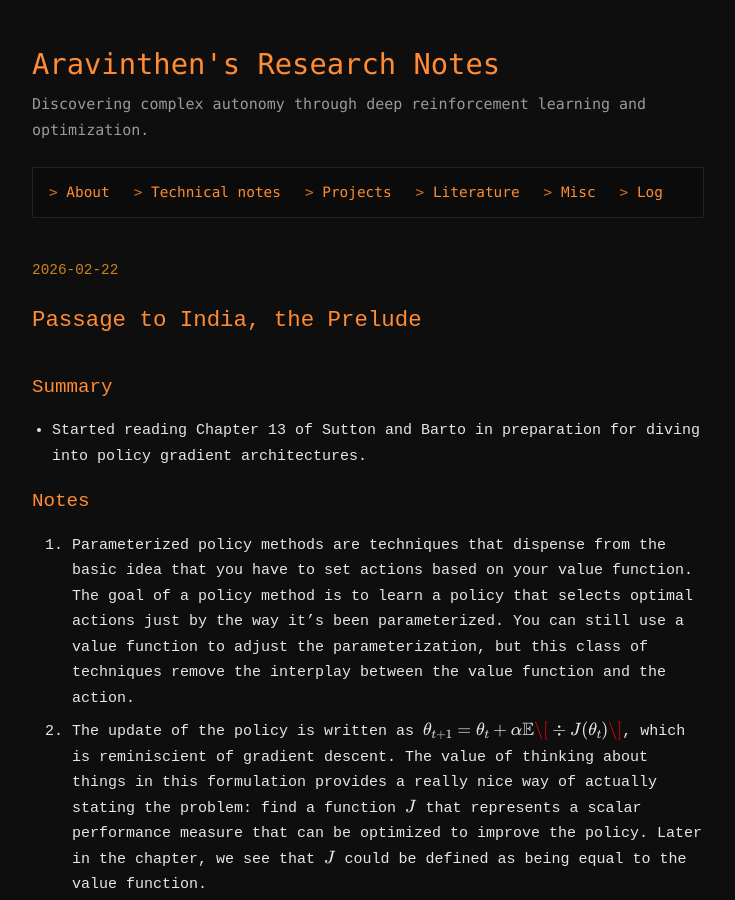
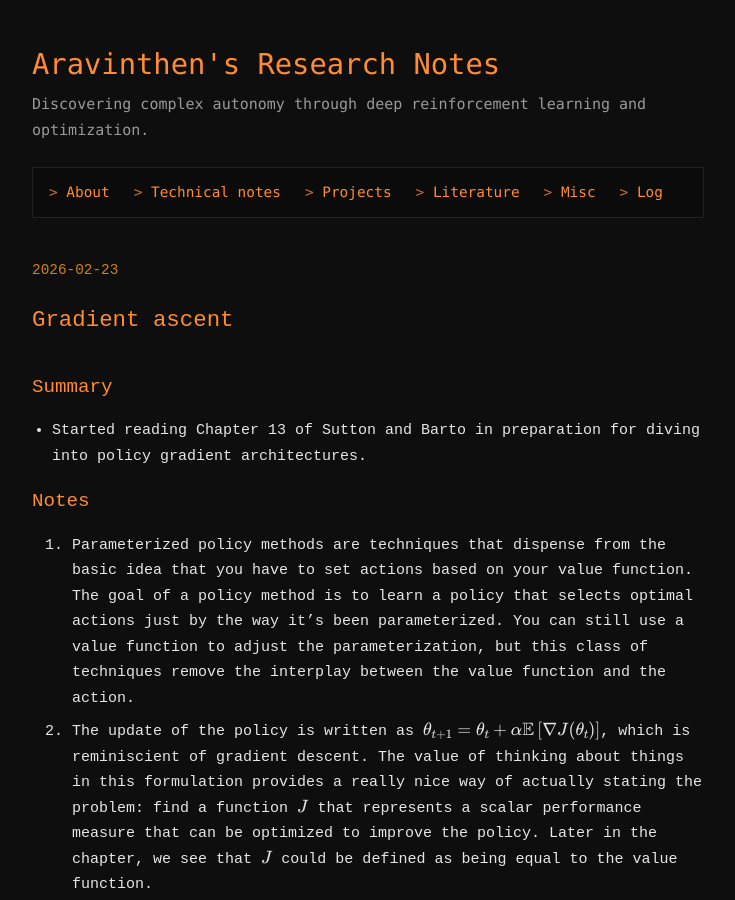
Before and after one commit to aravinthen/aravinthen.github.io, a Jekyll site: the page built from _log/2026-02-23.md, in a window 1280 px wide and 900 px high. Shown: the whole window, without its empty margins (272-1007 px from the left). Built offline with Jekyll 4.4.1, drawn with Linux system fonts in a browser that asks for light colours.

Commit message:
daily update

```diff
--- a/_log/2026-02-23.md
+++ b/_log/2026-02-23.md
@@ -1,7 +1,7 @@
 ---
 layout: log
-title: Passage to India, the Prelude
-date: 2026-02-22
+title: Gradient ascent
+date: 2026-02-23
 math: True
 tags: [reinforcement-learning]
 ---
@@ -11,7 +11,7 @@ tags: [reinforcement-learning]
 
 ## Notes
 1. Parameterized policy methods are techniques that dispense from the basic idea that you have to set actions based on your value function. The goal of a policy method is to learn a policy that selects optimal actions just by the way it's been parameterized. You can still use a value function to adjust the parameterization, but this class of techniques remove the interplay between the value function and the action.
-2. The update of the policy is written as $$\theta_{t+1} = \theta_t + \alpha \mathbb{E}\[\div J(\theta_t)\]$$, which is reminiscient of gradient descent. The value of thinking about things in this formulation provides a really nice way of actually stating the problem: find a function $$J$$ that represents a scalar performance measure that can be optimized to improve the policy. Later in the chapter, we see that $$J$$ could be defined as being equal to the value function.
+2. The update of the policy is written as $$\theta_{t+1} = \theta_t + \alpha \mathbb{E}\left[\nabla J(\theta_t)\right]$$, which is reminiscient of gradient descent. The value of thinking about things in this formulation provides a really nice way of actually stating the problem: find a function $$J$$ that represents a scalar performance measure that can be optimized to improve the policy. Later in the chapter, we see that $$J$$ could be defined as being equal to the value function.
 3. **Policy-gradient** - any class of technique that improves a policy by the procedure described in point 2.
 4. **Actor-critic** - a policy-gradient method that approximates an actor (the policy being learned) and a critic (a learned value function).
 5. A key point: exploration in the policy-gradient methodology is fostered by the fact that a policy typically never becomes deterministic. **However**, given the gradient updates that continuously occur, it's possible that a policy gradient might eventually become deterministic. I feel like this could be a good thing or a bad thing depending on the sensitivity of the policy to the gradient update process...
```
Also changed, not shown: _log/2026-02.md (added, +29 -0 lines).
